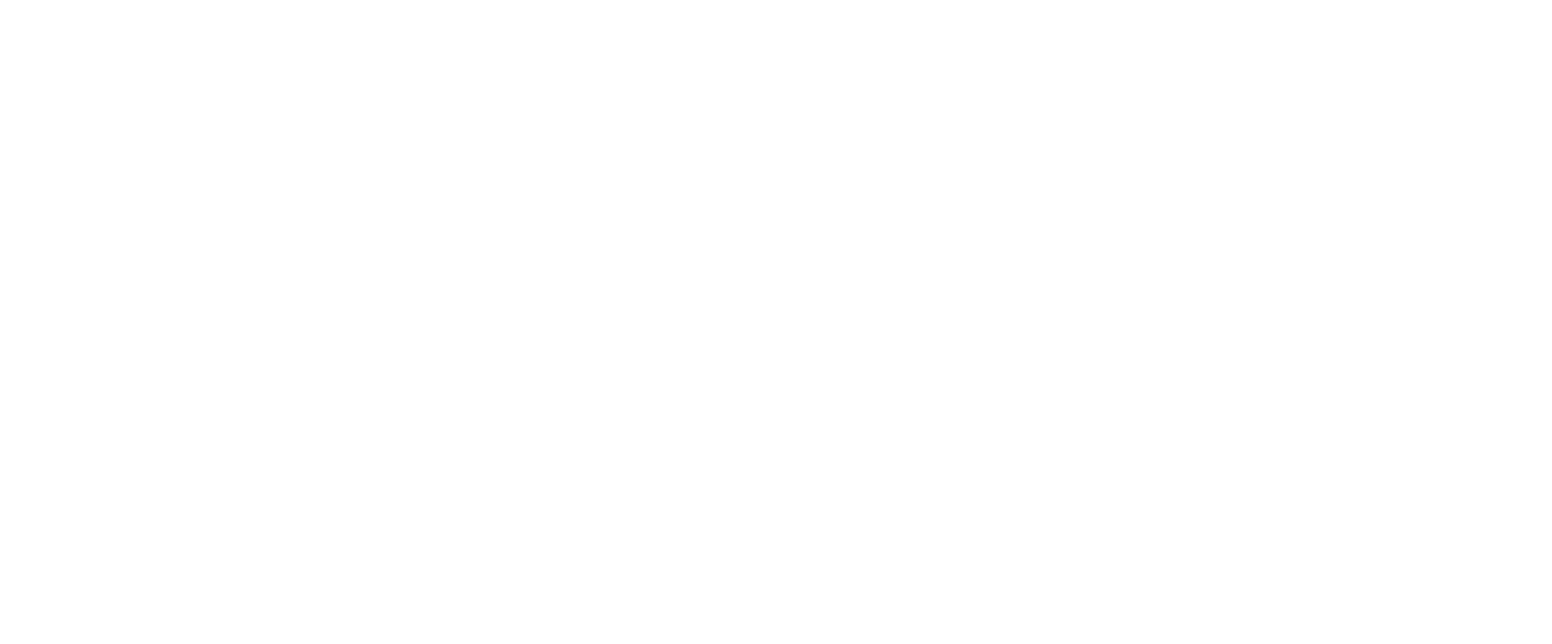
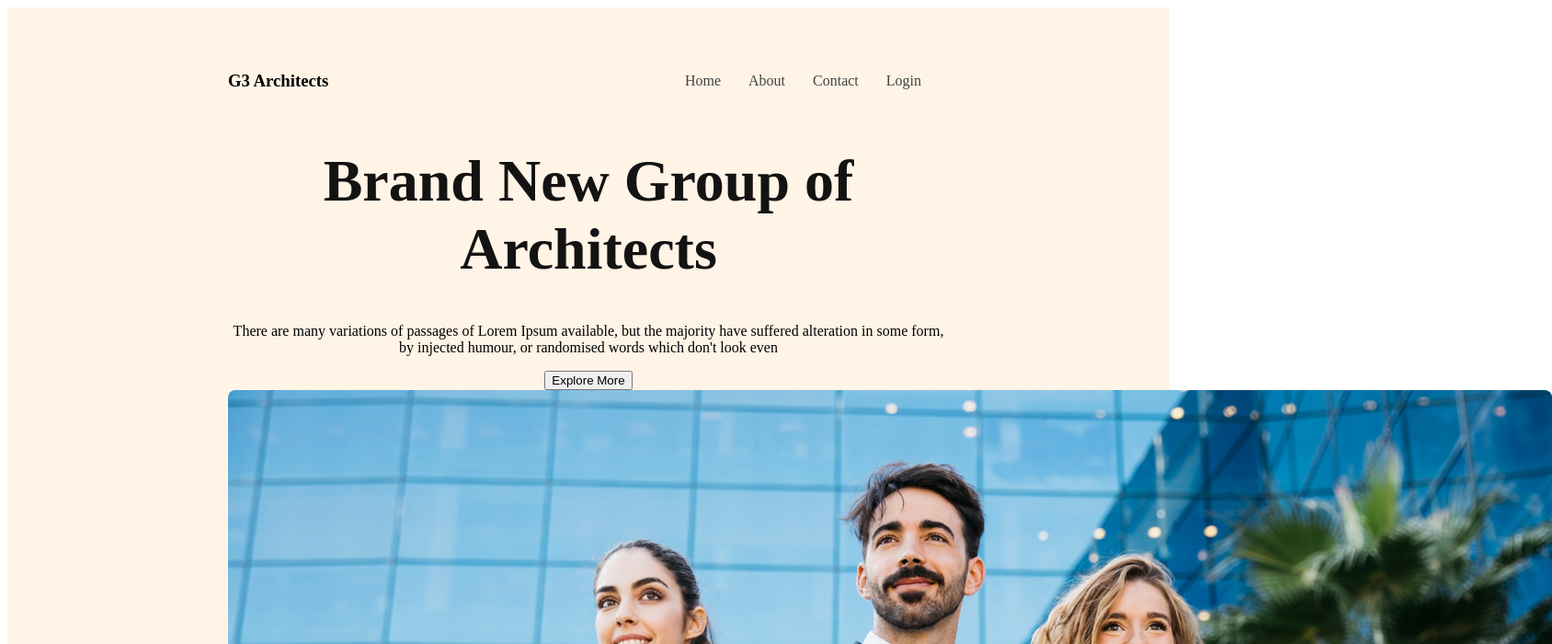
Before and after one commit to arafatsany1/G3-Architects, a plain HTML site: page index.html in a window 1280 px wide. Shown: the top 700 px of the page at 92% size, 1688 px wide, since content can reach past the window. Drawn offline with Linux system fonts and the light colour scheme.

Commit message:
banner content added

```diff
--- a/index.html
+++ b/index.html
@@ -6,5 +6,31 @@
     <title>Document</title>
     <link rel="stylesheet" href="styles/architect.css" />
   </head>
-  <body></body>
+  <body>
+    <header>
+      <nav>
+        <h3 nav-title>G3 Architects</h3>
+        <ul>
+          <li><a href="">Home</a></li>
+          <li><a href="">About</a></li>
+          <li><a href="">Contact</a></li>
+          <li><a href="">Login</a></li>
+        </ul>
+      </nav>
+      <div class="banner">
+        <div class="banner-content">
+          <h1 class="banner-title">Brand New Group of Architects</h1>
+          <p>
+            There are many variations of passages of Lorem Ipsum available, but
+            the majority have suffered alteration in some form, by injected
+            humour, or randomised words which don't look even
+          </p>
+          <button class="btn-primary">Explore More</button>
+        </div>
+        <img src="images/banner.png" alt="" />
+      </div>
+    </header>
+    <main></main>
+    <footer></footer>
+  </body>
 </html>
--- a/styles/architect.css
+++ b/styles/architect.css
@@ -0,0 +1,55 @@
+@import url("https://fonts.googleapis.com/css2?family=Work+Sans:ital,wght@0,100..900;1,100..900&display=swap");
+
+/* shared styles */
+
+* {
+  font-family: "work Sans" sans-serif;
+}
+
+.btn-primary {
+}
+
+/* header styles */
+header {
+  background: rgb(255, 144, 14, 0.1);
+  padding: 50px 240px;
+}
+nav {
+  display: flex;
+  justify-content: space-between;
+  align-items: center;
+}
+
+.nav-title {
+  font-size: 2.8rem;
+  font-weight: 700;
+  color: #131313;
+}
+
+nav > ul {
+  display: flex;
+}
+nav li {
+  list-style: none;
+  margin-right: 30px;
+  font-weight: 500;
+  font-size: 1rem;
+}
+nav li a {
+  text-decoration: none;
+  color: #424242;
+}
+/* banner styles */
+.banner-content {
+  max-width: 800px;
+  text-align: center;
+  margin: 0 auto;
+}
+.banner-title {
+  font-size: 4rem;
+  font-weight: 700;
+  color: #131313;
+}
+.banner-description {
+  color: #727272;
+}
```
